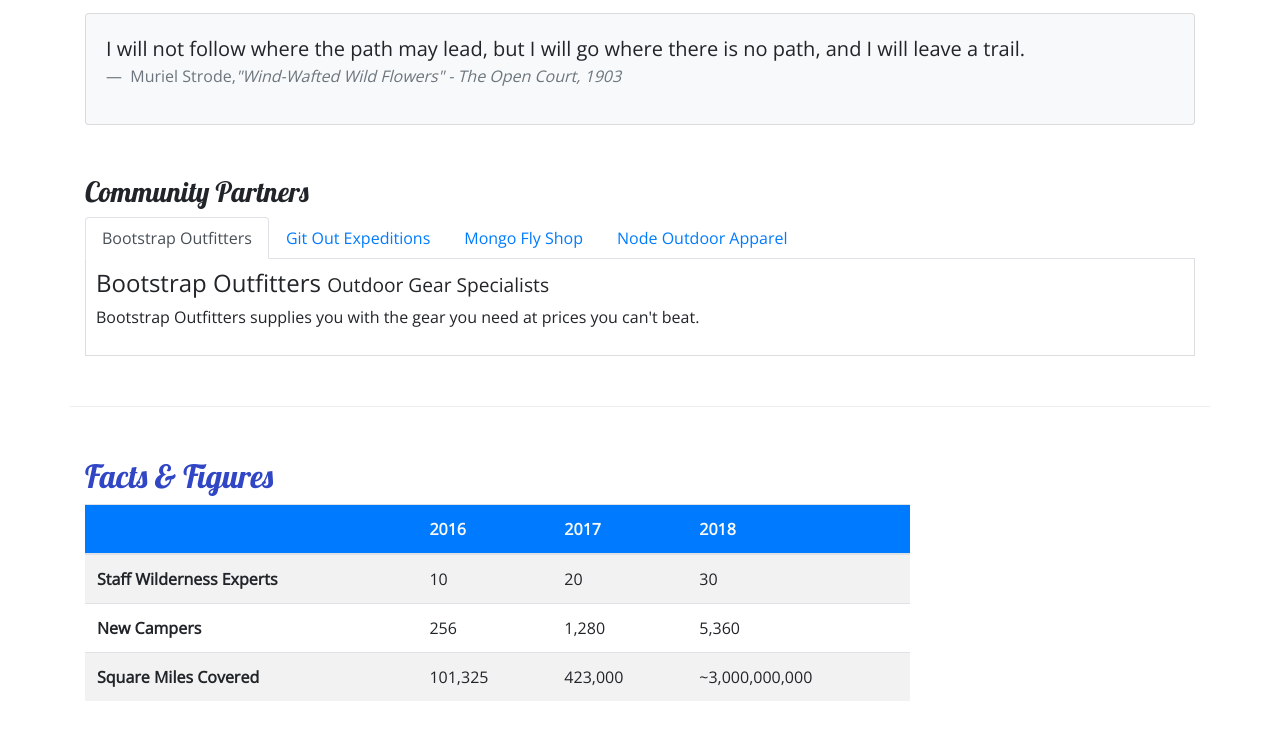
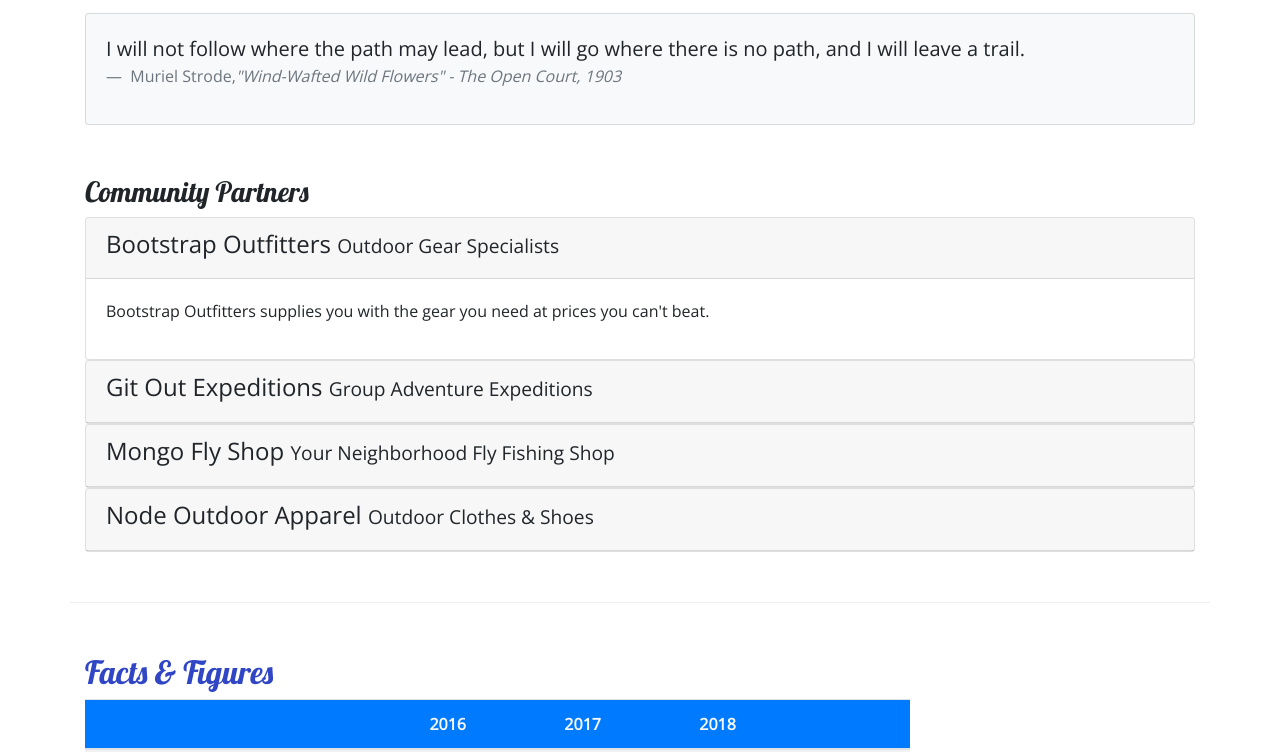
Before and after one commit to johndunstan/nucampsite, a website: page aboutus.html in a window 1280 px wide. Shown: the part 603-1355 px from the top of the page. Drawn offline with nearby package versions, Linux system fonts and the light colour scheme.

Commit message:
Convert Community Partner tabs to accordian

```diff
--- a/aboutus.html
+++ b/aboutus.html
@@ -158,76 +158,96 @@
       <div class="row row-content">
         <div class="col">
           <h3>Community Partners</h3>
-          <ul class="nav nav-tabs">
-            <li class="nav-item">
-              <a
-                class="nav-link active"
-                href="#bootstrap"
-                role="tab"
-                data-toggle="tab"
-                >Bootstrap Outfitters</a
+
+          <div id="accordian">
+            <div class="card">
+              <div role="tab" class="card-header">
+                <h4>
+                  <a data-toggle="collapse" data-target="#bootstrap">
+                    Bootstrap Outfitters <small>Outdoor Gear Specialists</small>
+                  </a>
+                </h4>
+              </div>
+              <div
+                class="collapse show"
+                id="bootstrap"
+                data-parent="#accordian"
               >
-            </li>
-            <li class="nav-item">
-              <a class="nav-link" href="#git" role="tab" data-toggle="tab"
-                >Git Out Expeditions</a
-              >
-            </li>
-            <li class="nav-item">
-              <a class="nav-link" href="#mongo" role="tab" data-toggle="tab"
-                >Mongo Fly Shop</a
-              >
-            </li>
-            <li class="nav-item">
-              <a class="nav-link" href="#node" role="tab" data-toggle="tab"
-                >Node Outdoor Apparel</a
-              >
-            </li>
-          </ul>
-
-          <div class="tab-content">
-            <div
-              role="tabpanel"
-              class="tab-pane fade show active"
-              id="bootstrap"
-            >
-              <h4>
-                Bootstrap Outfitters <small>Outdoor Gear Specialists</small>
-              </h4>
+                <div class="card-body">
                   <p class="d-none d-sm-block">
                     Bootstrap Outfitters supplies you with the gear you need at
                     prices you can't beat.
                   </p>
                 </div>
+              </div>
+            </div>
 
-            <div role="tabpanel" class="tab-pane fade" id="git">
+            <div class="card">
+              <div role="tab" class="card-header">
                 <h4>
-                Git Out Expeditions <small>Group Adventure Expeditions</small>
+                  <a
+                    class="collapsed"
+                    data-toggle="collapse"
+                    data-target="#git"
+                  >
+                    Git Out Expeditions
+                    <small>Group Adventure Expeditions</small>
+                  </a>
                 </h4>
+              </div>
+              <div class="collapse" id="git" data-parent="#accordian">
+                <div class="card-body">
                   <p class="d-none d-sm-block">
-                Join Git Out Expeditions to explore new horizons with a group of
-                other adventurers!
+                    Join Git Out Expeditions to explore new horizons with a
+                    group of other adventurers!
                   </p>
                 </div>
+              </div>
+            </div>
 
-            <div role="tabpanel" class="tab-pane fade" active id="mongo">
+            <div class="card">
+              <div role="tab" class="card-header">
                 <h4>
-                Mongo Fly Shop <small>Your Neighborhood Fly Fishing Shop</small>
+                  <a
+                    class="collapsed"
+                    data-toggle="collapse"
+                    data-target="#mongo"
+                  >
+                    Mongo Fly Shop
+                    <small>Your Neighborhood Fly Fishing Shop</small>
+                  </a>
                 </h4>
+              </div>
+              <div class="collapse" id="mongo" data-parent="#accordian">
+                <div class="card-body">
                   <p class="d-none d-sm-block">
                     Need a new fishing pole, a tacklebox, or flies of all kinds?
                     Stop by Mongo Fly Shop.
                   </p>
                 </div>
+              </div>
+            </div>
 
-            <div role="tabpanel" class="tab-pane fade" active id="node">
+            <div class="card">
+              <div class="card-header">
                 <h4>
+                  <a
+                    class="collapsed"
+                    data-toggle="collapse"
+                    data-target="#node"
+                  >
                     Node Outdoor Apparel <small>Outdoor Clothes & Shoes</small>
+                  </a>
                 </h4>
+              </div>
+              <div class="collapse" id="node" data-parent="#accordian">
+                <div class="card-body">
                   <p class="d-none d-sm-block">
-                From polar fleeces to swimsuits, hiking boots to waders, a visit
-                to Node will be sure to get you covered.
+                    From polar fleeces to swimsuits, hiking boots to waders, a
+                    visit to Node will be sure to get you covered.
                   </p>
+                </div>
+              </div>
             </div>
           </div>
         </div>
--- a/css/styles.css
+++ b/css/styles.css
@@ -38,8 +38,7 @@ header h2 {
   background-color: #901cad;
 }
 
-.tab-content {
-  border: 1px solid #ddd;
-  border-top: none;
-  padding: 10px;
+#accordian a {
+  text-decoration: none;
+  color: inherit;
 }
```
Lines whose indentation alone changed are shown as unchanged.
